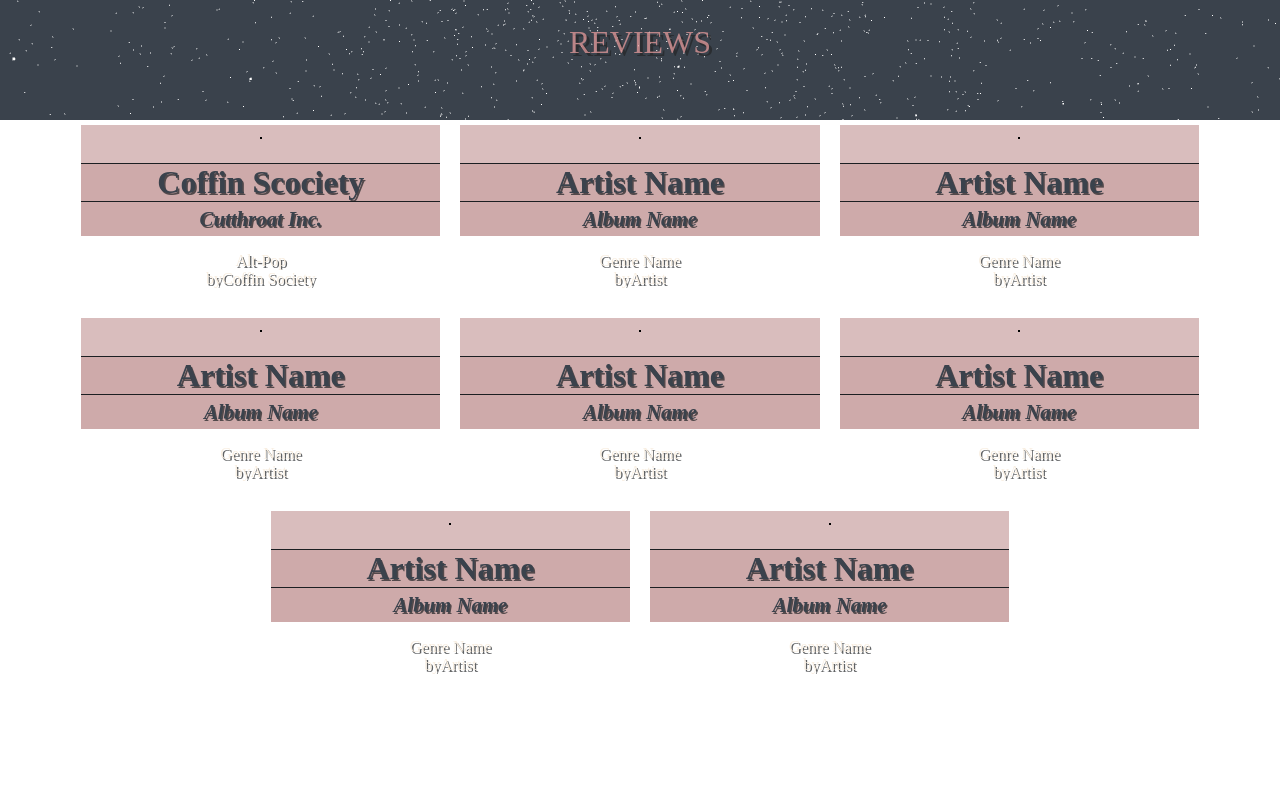
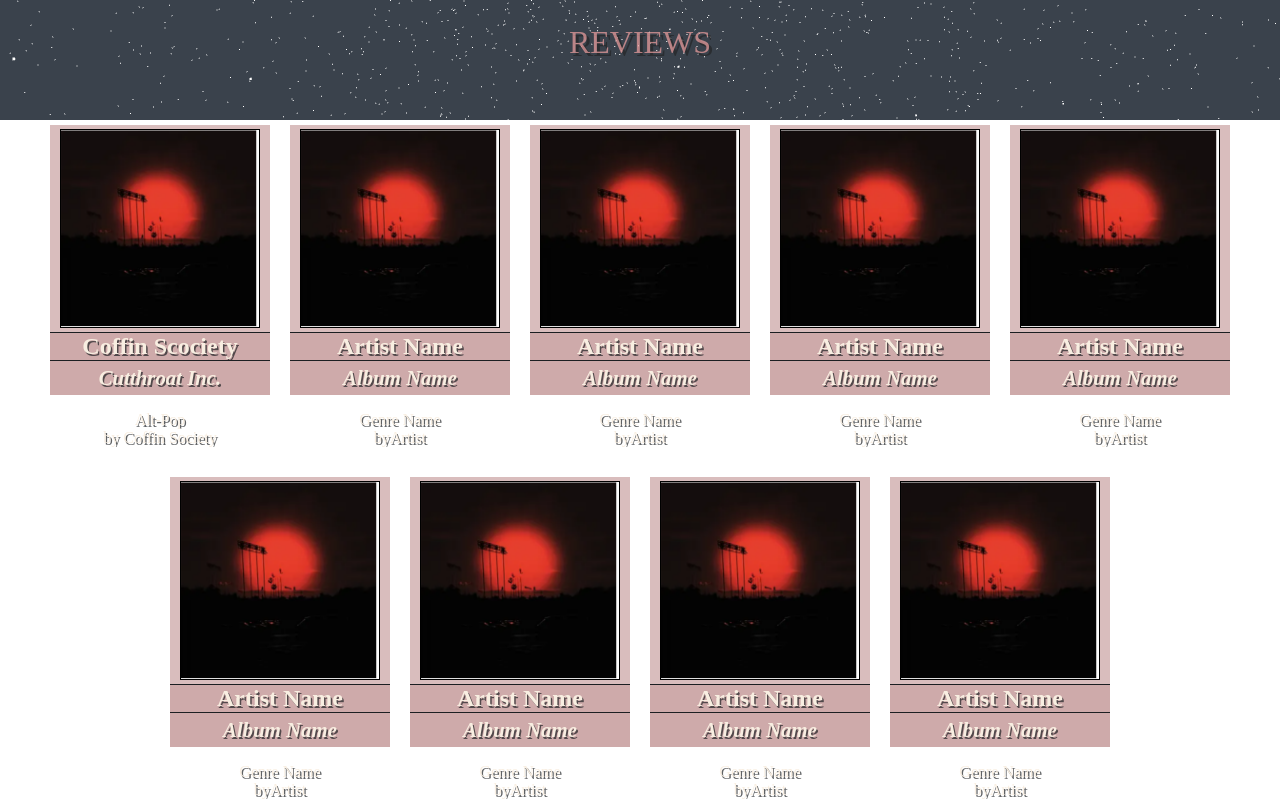
Before and after one commit to CalebAddi/musicblog-svelte-site, a Svelte app in the folder musicblog-svelte-site/: page / in a window 1280 px wide. Shown: the part 680-1481 px from the top of the page. Built offline with nearby package versions, Linux system fonts and the light colour scheme.

Commit message:
Update 3
Added onto the review section

```diff
--- a/musicblog-svelte-site/index.html
+++ b/musicblog-svelte-site/index.html
@@ -4,7 +4,7 @@
     <meta charset="UTF-8" />
     <link rel="icon" type="image/svg+xml" href="/vite.svg" />
     <meta name="viewport" content="width=device-width, initial-scale=1.0" />
-    <title>Vite + Svelte</title>
+    <title>Melodic & Chaotic</title>
   </head>
   <body>
     <div id="app"></div>
--- a/musicblog-svelte-site/src/App.svelte
+++ b/musicblog-svelte-site/src/App.svelte
@@ -27,7 +27,7 @@
 					<a href="#review"><h3>Reviews</h3></a>
 				</li>
 				<li>
-					<a href="/"><h3>Playlists</h3></a>
+					<a href="/src/components/Playlists.svelte"><h3>Playlists</h3></a>
 				</li>
 				<li>
 					<a href="/src/components/Interviews.svelte"><h3>Interviews</h3></a>
@@ -85,7 +85,7 @@
 	.about-container {
 		position: relative;
 		z-index: 2;
-		margin-top: 45rem;
+		margin-top: 10rem;
 	}
 
 
--- a/musicblog-svelte-site/src/components/Reviews.svelte
+++ b/musicblog-svelte-site/src/components/Reviews.svelte
@@ -1,5 +1,77 @@
 <script>
+	const reviewData = {
+		revAlbum01:
+		{
+			id: 1,
+			albumLink: "https://open.spotify.com/album/43yoolTNh1hxOThLrQbrMl?si=80770f0344a64fdchttps://open.spotify.com/album/43yoolTNh1hxOThLrQbrMl?si=80770f0344a64fdc",
+			artistLink: "https://open.spotify.com/artist/7q29jQLrEw2EaynNVRPOUs?si=6nBGV5LnSrms-jJzA0bcYA",
+			genreLink: "https://en.wikipedia.org/wiki/Alternative_music"
+		},
 
+		revAlbum02:
+		{
+			id: 2,
+			albumLink: "",
+			artistLink: "",
+			genreLink: ""
+		},
+
+		revAlbum03:
+		{
+			id: 3,
+			albumLink: "",
+			artistLink: "",
+			genreLink: ""
+		},
+
+		revAlbum04:
+		{
+			id: 4,
+			albumLink: "",
+			artistLink: "",
+			genreLink: ""
+		},
+
+		revAlbum05:
+		{
+			id: 5,
+			albumLink: "",
+			artistLink: "",
+			genreLink: ""
+		},
+
+		revAlbum06:
+		{
+			id: 6,
+			albumLink: "",
+			artistLink: "",
+			genreLink: ""
+		},
+
+		revAlbum07:
+		{
+			id: 7,
+			albumLink: "",
+			artistLink: "",
+			genreLink: ""
+		},
+
+		revAlbum08:
+		{
+			id: 8,
+			albumLink: "",
+			artistLink: "",
+			genreLink: ""
+		},
+
+		revAlbum09:
+		{
+			id: 9,
+			albumLink: "",
+			artistLink: "",
+			genreLink: ""
+		},
+	}
 </script>
 
 <main>
@@ -11,10 +83,10 @@
 		<!-- Review Main Section -->
 		<div id="review" class="review-section">
 			<div class="review">
-				<a href="" class="review_link">
+				<a target="_blank" href={reviewData.revAlbum01.albumLink} class="review_link">
 					<div class="review-artwork">
 						<div>
-							<img src='' alt="">
+							<img src="/src/ReviewTestIMG.png" alt="album">
 						</div>
 					</div>
 					<div class="review-title-artist">
@@ -29,22 +101,22 @@
 				<div class="review-meta">
 					<ul class="genre-list">
 						<li class="genre-list-item">
-							<a href="" class="genre-list-link">Alt-Pop</a>
+							<a target="_blank" href={reviewData.revAlbum01.genreLink} class="genre-list-link">Alt-Pop</a>
 						</li>
 					</ul>
 					<ul class="authors">
 						<li>
-							<a href="" class="linked-display-name"><span class="by">by</span>Coffin Society</a>
+							<a target="_blank" href={reviewData.revAlbum01.artistLink} class="linked-display-name"><span class="by">by </span>Coffin Society</a>
 						</li>
 					</ul>
 				</div>
 			</div>
 			<!-- Review Container #2 -->
 			<div class="review">
-				<a href="" class="review_link">
+				<a target="_blank" href="" class="review_link">
 					<div class="review-artwork">
 						<div>
-							<img src="" alt="">
+							<img src="/src/ReviewTestIMG.png" alt="album">
 						</div>
 					</div>
 					<div class="review-title-artist">
@@ -59,22 +131,22 @@
 				<div class="review-meta">
 					<ul class="genre-list">
 						<li class="genre-list-item">
-							<a href="" class="genre-list-link">Genre Name</a>
+							<a target="_blank" href="" class="genre-list-link">Genre Name</a>
 						</li>
 					</ul>
 					<ul class="authors">
 						<li>
-							<a href="" class="linked-display-name"><span class="by">by</span>Artist</a>
+							<a target="_blank" href="" class="linked-display-name"><span class="by">by</span>Artist</a>
 						</li>
 					</ul>
 				</div>
 			</div>
 			<!-- Review Container #3 -->
 			<div class="review">
-				<a href="" class="review_link">
+				<a target="_blank" href="" class="review_link">
 					<div class="review-artwork">
 						<div>
-							<img src="" alt="">
+							<img src="/src/ReviewTestIMG.png" alt="album">
 						</div>
 					</div>
 					<div class="review-title-artist">
@@ -89,22 +161,22 @@
 				<div class="review-meta">
 					<ul class="genre-list">
 						<li class="genre-list-item">
-							<a href="" class="genre-list-link">Genre Name</a>
+							<a target="_blank" href="" class="genre-list-link">Genre Name</a>
 						</li>
 					</ul>
 					<ul class="authors">
 						<li>
-							<a href="" class="linked-display-name"><span class="by">by</span>Artist</a>
+							<a target="_blank" href="" class="linked-display-name"><span class="by">by</span>Artist</a>
 						</li>
 					</ul>
 				</div>
 			</div>
 			<!-- Review Container #4 -->
 			<div class="review">
-				<a href="" class="review_link">
+				<a target="_blank" href="" class="review_link">
 					<div class="review-artwork">
 						<div>
-							<img src="" alt="">
+							<img src="/src/ReviewTestIMG.png" alt="album">
 						</div>
 					</div>
 					<div class="review-title-artist">
@@ -119,22 +191,22 @@
 				<div class="review-meta">
 					<ul class="genre-list">
 						<li class="genre-list-item">
-							<a href="" class="genre-list-link">Genre Name</a>
+							<a target="_blank" href="" class="genre-list-link">Genre Name</a>
 						</li>
 					</ul>
 					<ul class="authors">
 						<li>
-							<a href="" class="linked-display-name"><span class="by">by</span>Artist</a>
+							<a target="_blank" href="" class="linked-display-name"><span class="by">by</span>Artist</a>
 						</li>
 					</ul>
 				</div>
 			</div>
 			<!-- Review Container #5 -->
 			<div class="review">
-				<a href="" class="review_link">
+				<a target="_blank" href="" class="review_link">
 					<div class="review-artwork">
 						<div>
-							<img src="" alt="">
+							<img src="/src/ReviewTestIMG.png" alt="album">
 						</div>
 					</div>
 					<div class="review-title-artist">
@@ -149,22 +221,22 @@
 				<div class="review-meta">
 					<ul class="genre-list">
 						<li class="genre-list-item">
-							<a href="" class="genre-list-link">Genre Name</a>
+							<a target="_blank" href="" class="genre-list-link">Genre Name</a>
 						</li>
 					</ul>
 					<ul class="authors">
 						<li>
-							<a href="" class="linked-display-name"><span class="by">by</span>Artist</a>
+							<a target="_blank" href="" class="linked-display-name"><span class="by">by</span>Artist</a>
 						</li>
 					</ul>
 				</div>
 			</div>
 			<!-- Review Container #6 -->
 			<div class="review">
-				<a href="" class="review_link">
+				<a target="_blank" href="" class="review_link">
 					<div class="review-artwork">
 						<div>
-							<img src="" alt="">
+							<img src="/src/ReviewTestIMG.png" alt="album">
 						</div>
 					</div>
 					<div class="review-title-artist">
@@ -179,22 +251,22 @@
 				<div class="review-meta">
 					<ul class="genre-list">
 						<li class="genre-list-item">
-							<a href="" class="genre-list-link">Genre Name</a>
+							<a target="_blank" href="" class="genre-list-link">Genre Name</a>
 						</li>
 					</ul>
 					<ul class="authors">
 						<li>
-							<a href="" class="linked-display-name"><span class="by">by</span>Artist</a>
+							<a target="_blank" href="" class="linked-display-name"><span class="by">by</span>Artist</a>
 						</li>
 					</ul>
 				</div>
 			</div>
 			<!-- Review Container #7 -->
 			<div class="review">
-				<a href="" class="review_link">
+				<a target="_blank" href="" class="review_link">
 					<div class="review-artwork">
 						<div>
-							<img src="" alt="">
+							<img src="/src/ReviewTestIMG.png" alt="album">
 						</div>
 					</div>
 					<div class="review-title-artist">
@@ -209,22 +281,22 @@
 				<div class="review-meta">
 					<ul class="genre-list">
 						<li class="genre-list-item">
-							<a href="" class="genre-list-link">Genre Name</a>
+							<a target="_blank" href="" class="genre-list-link">Genre Name</a>
 						</li>
 					</ul>
 					<ul class="authors">
 						<li>
-							<a href="" class="linked-display-name"><span class="by">by</span>Artist</a>
+							<a target="_blank" href="" class="linked-display-name"><span class="by">by</span>Artist</a>
 						</li>
 					</ul>
 				</div>
 			</div>
 			<!-- Review Container #8 -->
 			<div class="review">
-				<a href="" class="review_link">
+				<a target="_blank" href="" class="review_link">
 					<div class="review-artwork">
 						<div>
-							<img src="" alt="">
+							<img src="/src/ReviewTestIMG.png" alt="album">
 						</div>
 					</div>
 					<div class="review-title-artist">
@@ -239,12 +311,42 @@
 				<div class="review-meta">
 					<ul class="genre-list">
 						<li class="genre-list-item">
-							<a href="" class="genre-list-link">Genre Name</a>
+							<a target="_blank" href="" class="genre-list-link">Genre Name</a>
 						</li>
 					</ul>
 					<ul class="authors">
 						<li>
-							<a href="" class="linked-display-name"><span class="by">by</span>Artist</a>
+							<a target="_blank" href="" class="linked-display-name"><span class="by">by</span>Artist</a>
+						</li>
+					</ul>
+				</div>
+			</div>
+			<!-- Review Container #9 -->
+			<div class="review">
+				<a target="_blank" href="" class="review_link">
+					<div class="review-artwork">
+						<div>
+							<img src="/src/ReviewTestIMG.png" alt="album">
+						</div>
+					</div>
+					<div class="review-title-artist">
+						<ul class="artist-list">
+							<li class="artist-li">Artist Name</li>
+						</ul>
+						<h5 class="review-title-album">
+							<em>Album Name</em>
+						</h5>
+					</div>
+				</a>
+				<div class="review-meta">
+					<ul class="genre-list">
+						<li class="genre-list-item">
+							<a target="_blank" href="" class="genre-list-link">Genre Name</a>
+						</li>
+					</ul>
+					<ul class="authors">
+						<li>
+							<a target="_blank" href="" class="linked-display-name"><span class="by">by</span>Artist</a>
 						</li>
 					</ul>
 				</div>
@@ -288,7 +390,6 @@
 
 .review {
     float: left;
-    width: 30%;
     position: relative;
     min-height: 1px;
     padding-left: 10px;
@@ -306,16 +407,17 @@
 }
 
 .review-artwork {
-    margin-bottom: 20px;
+	padding-top: 4px;
 }
 
 .review-artwork img {
     border: 1px solid #000;
+	width: 200px;
 }
 
 .review-title-artist {
-    font-size: 2rem;
-    color: #3a424c;
+    font-size: 1.5rem;
+    color: rgb(248, 238, 225);
     background-color: rgba(201, 161, 161, 0.7);
     font-weight: 600;
     margin-bottom: 1rem;
@@ -365,5 +467,14 @@ h4 {
     text-shadow: rgb(31, 31, 31, .6) 3px 3px;
 } */
 
+@media (min-width: 640px) {
+			main {
+				max-width: none;
+			}
+
+			.review {
+				width: 240px;
+			}
+		}
 
 </style>
--- a/musicblog-svelte-site/src/scene.js
+++ b/musicblog-svelte-site/src/scene.js
@@ -7,7 +7,7 @@ scene.background = new Color('#3a424c')
 const camera = new THREE.PerspectiveCamera(75, window.innerWidth / window.innerHeight, 0.1, 1000);
 
 //Texture Loader
-// const vinylTexture = new THREE.TextureLoader().load('../public/images/vinyl-02.png');
+const vinylTexture = new THREE.TextureLoader().load('../public/images/vinyl-02.png');
 
 // Objects
 const geometry = new THREE.RingGeometry(.17, 1.7, 50, 25);
@@ -24,8 +24,7 @@ particlesGeometry.setAttribute('position', new THREE.BufferAttribute(posArray, 3
 
 //---------- Materials ----------//
 const material = new THREE.MeshBasicMaterial({
-    // map: vinylTexture,
-    color: 0x000,
+    map: vinylTexture,
 });
 
 const particleMaterial = new THREE.PointsMaterial({
```
